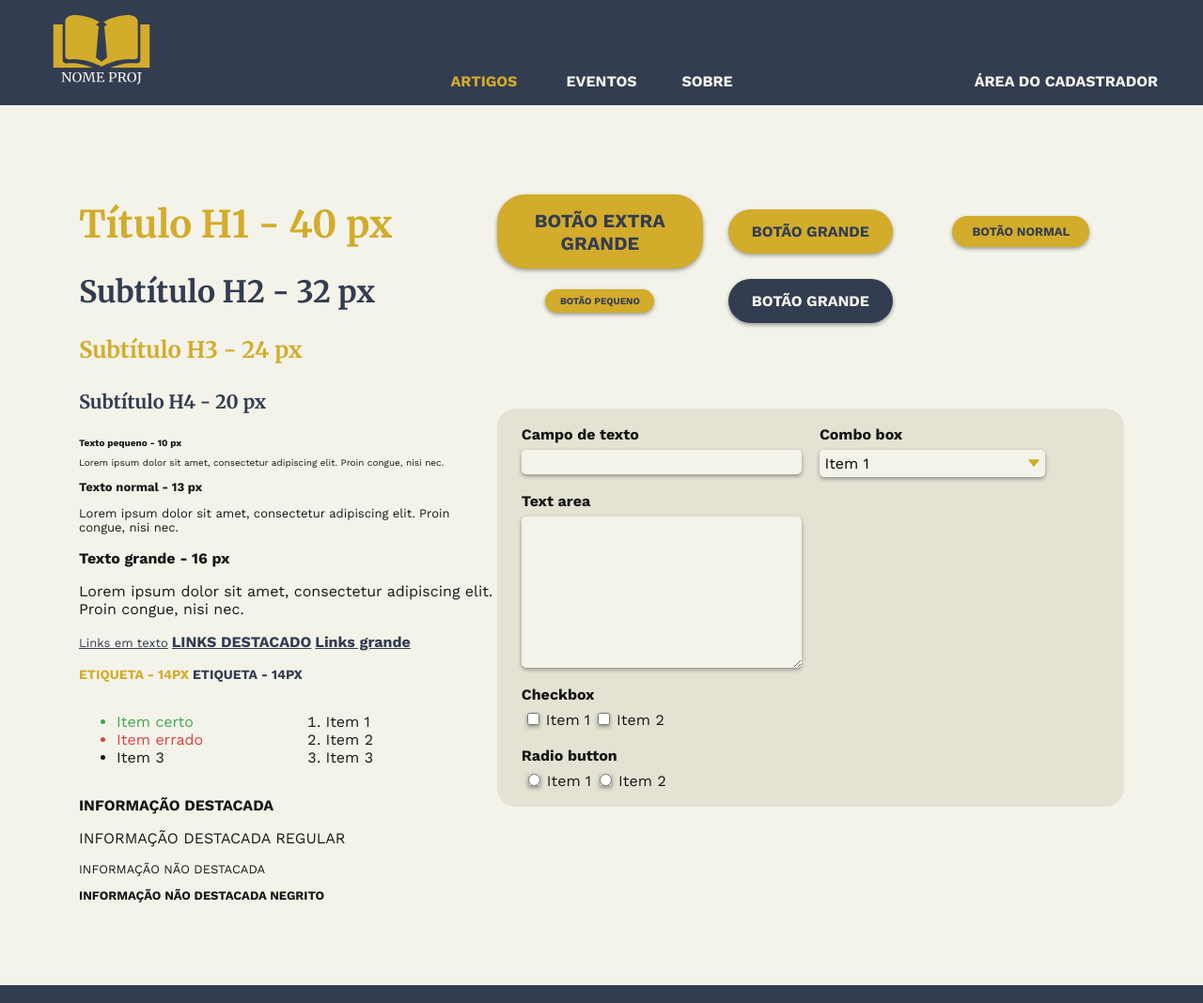
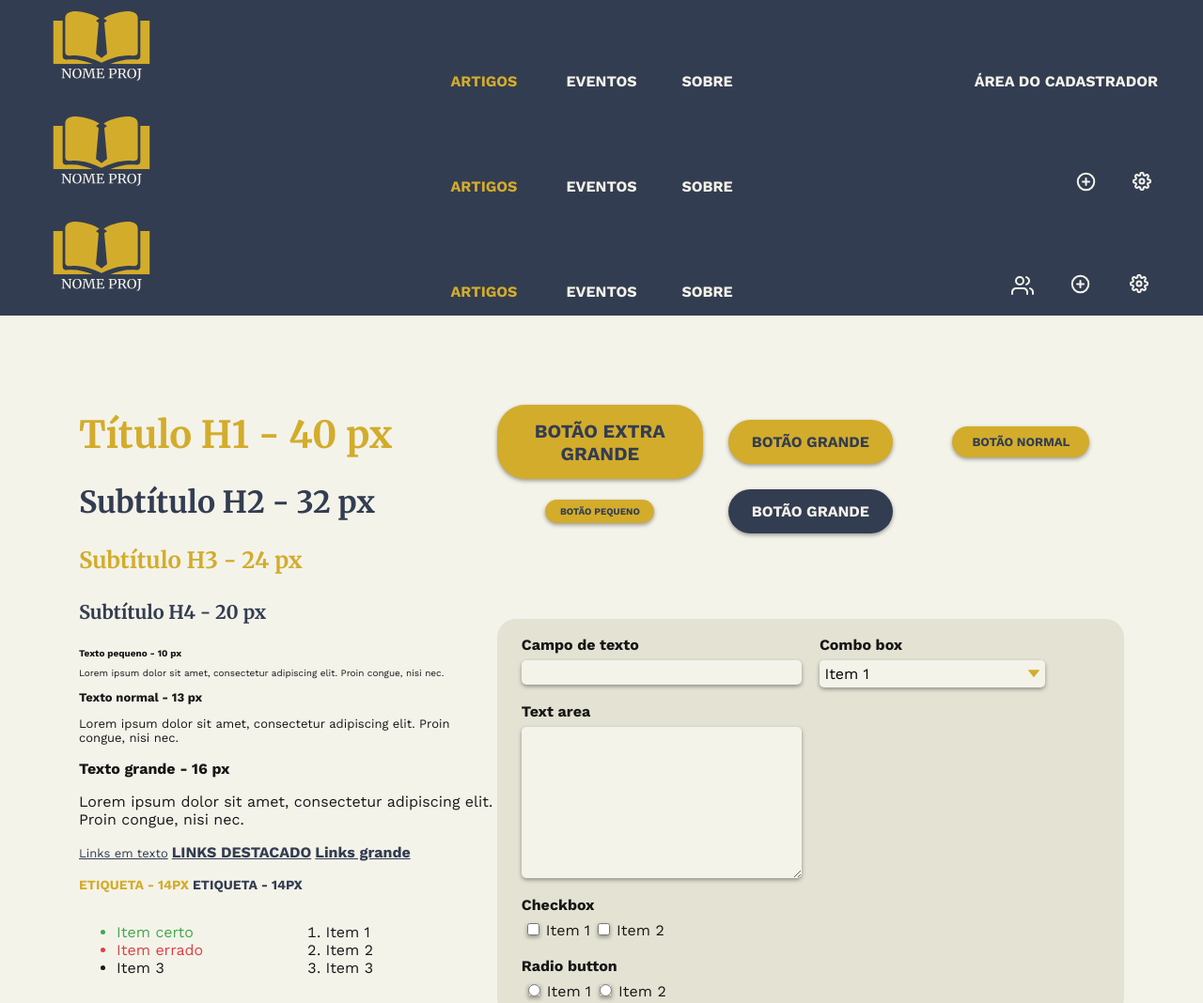
Before and after one commit to tartaponei/TrabAPS2022, a plain HTML site: page style-guide.html in a window 1280 px wide. Shown: the top 1068 px of the page at 94% size. Drawn offline with nearby package versions, Linux system fonts and the light colour scheme.

Commit message:
Guia de estilo finalizada, com todos os headers e menus

```diff
--- /dev/null
+++ b/components/header-adm.js
@@ -0,0 +1,108 @@
+class Header_Adm extends HTMLElement {
+    constructor() {
+      super();
+    }
+
+    connectedCallback() {
+        this.innerHTML = `
+        <div class="header adm">
+        <header>
+            <div class="grid-item left">
+                <a href="index.html">
+                    <img src="img/LOGO.svg" class = "logo" alt="">
+                </a>
+
+            </div>
+
+            <div class="grid-item center">
+                <nav id="nav-bar">
+                    <ul id="center-menu">
+                        <a class="nav-bar-a" href="#">
+                            <li class="nav-bar-item text focus">Artigos</li>
+                        </a>
+                        <a class="nav-bar-a" href="#">
+                            <li class="nav-bar-item text">Eventos</li>
+                        </a>
+                        <a class="nav-bar-a" href="#">
+                            <li class="nav-bar-item text">Sobre</li>
+                        </a>
+                    </ul>
+                </nav>
+            </div>
+
+            <div class="grid-item right">
+                <ul id="side-menu">
+                    <div class="botao-usuarios">
+                        <li class="text nav-bar-item usuarios">
+                            <button class="usuarios">
+                                <img src="./img/icon-usuarios.svg" onmouseover="this.src='./img/icon-usuarios-hover.svg';" onmouseout="this.src='./img/icon-usuarios.svg';" alt="">
+
+                                <div class="dropdown-content usuarios">
+                                    <ul class="dropdown-list usuarios">
+                                        <a href="" class="text dropdown-item">
+                                            <li>Todos os usuários</li>
+                                        </a>
+                                        <a href="" class="text dropdown-item">
+                                            <li>Solicitações de exclusão de conta</li>
+                                        </a>
+                                    </ul>
+                                </div>
+                            </button>
+                        </li>
+                    </div>
+
+                    <div class="botao-adicionar">
+                        <li class="text nav-bar-item adicionar">
+                            <button class="adicionar">
+                                <img src="./img/icon-adicionar.svg" onmouseover="this.src='./img/icon-adicionar-hover.svg';" onmouseout="this.src='./img/icon-adicionar.svg';" alt="">
+
+                                <div class="dropdown-content adicionar">
+                                    <ul class="dropdown-list adicionar">
+                                        <a href="" class="text dropdown-item">
+                                            <li>Novo autor/artigo</li>
+                                        </a>
+                                        <a href="" class="text dropdown-item">
+                                            <li>Novo evento</li>
+                                        </a>
+                                        <a href="" class="text dropdown-item">
+                                            <li>Visualizar meus eventos</li>
+                                        </a>
+                                        <a href="" class="text dropdown-item">
+                                            <li>Visualizar meus artigos</li>
+                                        </a>
+                                    </ul>
+                                </div>
+                            </button>
+                        </li>
+                    </div>
+
+                    <div class="botao-config">
+                        <li class="text nav-bar-item config">
+                            <button class="config">
+                                <img src="./img/icon-config.svg" onmouseover="this.src='./img/icon-config-hover.svg';" onmouseout="this.src='./img/icon-config.svg';" alt="">
+
+                                <div class="dropdown-content config">
+                                    <ul class="dropdown-list config">
+                                        <a href="" class="text dropdown-item">
+                                            <li>Meus dados</li>
+                                        </a>
+                                    </ul>
+                                    <ul class="dropdown-list config">
+                                        <a href="" class="text dropdown-item">
+                                            <li>Sair</li>
+                                        </a>
+                                    </ul>
+                                </div>
+                            </button>
+                        </li>
+                    </div>
+
+            </ul>
+            </div>
+        </header>
+    </div>
+`
+    }
+  }
+
+  customElements.define('header-adm', Header_Adm);
--- /dev/null
+++ b/components/header-cadastrado.js
@@ -0,0 +1,90 @@
+class Header_Cadastrado extends HTMLElement {
+    constructor() {
+      super();
+    }
+
+    connectedCallback() {
+        this.innerHTML = `
+        <div class="header cadastrador">
+        <header>
+            <div class="grid-item left">
+                <a href="index.html">
+                    <img src="img/LOGO.svg" class = "logo" alt="">
+                </a>
+
+            </div>
+
+            <div class="grid-item center">
+                <nav id="nav-bar">
+                    <ul id="center-menu">
+                        <a class="nav-bar-a" href="#">
+                            <li class="nav-bar-item text focus">Artigos</li>
+                        </a>
+                        <a class="nav-bar-a" href="#">
+                            <li class="nav-bar-item text">Eventos</li>
+                        </a>
+                        <a class="nav-bar-a" href="#">
+                            <li class="nav-bar-item text">Sobre</li>
+                        </a>
+                    </ul>
+                </nav>
+            </div>
+
+            <div class="grid-item right">
+                <ul id="side-menu">
+                    <div class="botao-adicionar">
+                        <li class="text nav-bar-item adicionar">
+                            <button class="adicionar">
+                                <img src="./img/icon-adicionar.svg" onmouseover="this.src='./img/icon-adicionar-hover.svg';" onmouseout="this.src='./img/icon-adicionar.svg';" alt="">
+
+                                <div class="dropdown-content adicionar">
+                                    <ul class="dropdown-list adicionar">
+                                        <a href="" class="text dropdown-item">
+                                            <li>Novo autor/artigo</li>
+                                        </a>
+                                        <a href="" class="text dropdown-item">
+                                            <li>Novo evento</li>
+                                        </a>
+                                        <a href="" class="text dropdown-item">
+                                            <li>Visualizar meus eventos</li>
+                                        </a>
+                                        <a href="" class="text dropdown-item">
+                                            <li>Visualizar meus artigos</li>
+                                        </a>
+                                    </ul>
+                                </div>
+                            </button>
+
+                        </li>
+                    </div>
+
+                    <div class="botao-config">
+                        <li class="text nav-bar-item config">
+                            <button class="config">
+                                <img src="./img/icon-config.svg" onmouseover="this.src='./img/icon-config-hover.svg';" onmouseout="this.src='./img/icon-config.svg';" alt="">
+
+                                <div class="dropdown-content config">
+                                    <ul class="dropdown-list config">
+                                        <a href="" class="text dropdown-item">
+                                            <li>Meus dados</li>
+                                        </a>
+                                    </ul>
+                                    <ul class="dropdown-list config">
+                                        <a href="" class="text dropdown-item">
+                                            <li>Sair</li>
+                                        </a>
+                                    </ul>
+                                </div>
+                            </button>
+                        </li>
+                    </div>
+
+            </ul>
+            </div>
+        </header>
+    </div>
+`
+    }
+  }
+
+  customElements.define('header-cadastrado', Header_Cadastrado);
--- /dev/null
+++ b/components/header-deslogado.js
@@ -0,0 +1,45 @@
+class Header_Deslogado extends HTMLElement {
+    constructor() {
+      super();
+    }
+
+    connectedCallback() {
+        this.innerHTML = `
+        <div class="header deslogado">
+            <header>
+                <div class="grid-item left">
+                    <a href="index.html">
+                        <img src="img/LOGO.svg" class = "logo" alt="">
+                    </a>
+
+                </div>
+
+                <div class="grid-item center">
+                    <nav id="nav-bar">
+                        <ul id="center-menu">
+                            <a class="nav-bar-a" href="#">
+                                <li class="nav-bar-item text focus">Artigos</li>
+                            </a>
+                            <a class="nav-bar-a" href="#">
+                                <li class="nav-bar-item text">Eventos</li>
+                            </a>
+                            <a class="nav-bar-a" href="#">
+                                <li class="nav-bar-item text">Sobre</li>
+                            </a>
+                        </ul>
+                    </nav>
+                </div>
+
+                <div class="grid-item right">
+                    <ul id="side-menu">
+                        <a class="nav-bar-a" href="#">
+                            <li class="text nav-bar-item">Área do Cadastrador</li>
+                        </a>
+                    </ul>
+                </div>
+            </header>
+        </div>`
+    }
+  }
+
+  customElements.define('header-deslogado', Header_Deslogado);
--- a/style-guide.html
+++ b/style-guide.html
@@ -8,40 +8,18 @@
     <link rel="stylesheet" href="./style/root.css">
     <link rel="stylesheet" href="./style/style-guide.css">
 
+    <script src="./components/header-deslogado.js"></script>
+    <script src="./components/header-cadastrado.js"></script>
+    <script src="./components/header-adm.js"></script>
+
     <title>Guia de Estilo</title>
 </head>
 <body>
-    <div class="header">
-        <header>
-            <div class="grid-item left">
-                <img src="img/LOGO.svg" class = "logo" alt="">
-            </div>
+    <header-deslogado></header-deslogado>
 
-            <div class="grid-item center">
-                <nav id="nav-bar">
-                    <ul id="center-menu">
-                        <a class="nav-bar-a" href="#">
-                            <li class="nav-bar-item text focus">Artigos</li>
-                        </a>
-                        <a class="nav-bar-a" href="#">
-                            <li class="nav-bar-item text">Eventos</li>
-                        </a>
-                        <a class="nav-bar-a" href="#">
-                            <li class="nav-bar-item text">Sobre</li>
-                        </a>
-                    </ul>
-                </nav>
-            </div>
+    <header-cadastrado></header-cadastrado>
 
-            <div class="grid-item right">
-                <ul id="side-menu">
-                    <a class="nav-bar-a" href="#">
-                        <li class="text nav-bar-item">Área do Cadastrador</li>
-                    </a>
-                </ul>
-            </div>
-        </header>
-    </div>
+    <header-adm></header-adm>
 
     <div class="content">
         <div class="left-content">
@@ -170,7 +148,9 @@
     <div class="footer">
         <footer>
             <div class="left-footer">
-                <img src="" class = "logo" alt="">
+                <a href="index.html">
+                    <img src="img/LOGO.svg" class = "logo" alt="">
+                </a>
             </div>
 
             <div class="center-footer">
--- a/style/root.css
+++ b/style/root.css
@@ -26,7 +26,7 @@
 }
 
 body, html {
-    width: fit-content;
+    /* width: fit-content; */
     margin: 0;
 }
 
@@ -123,6 +123,90 @@ a.nav-bar-a {
     color: var(--mostarda);
 }
 
+.header.cadastrador #side-menu {
+    display: grid;
+    grid-template-columns: 1fr 1fr;
+    gap: 27px;
+}
+
+.header.adm #side-menu {
+    display: grid;
+    grid-template-columns: 1fr 1fr 1fr;
+    gap: 27px;
+}
+
+.header .dropdown-content {
+    display: none;
+    position: absolute;
+    min-width: 160px;
+    right: 0;
+    box-shadow: var(--sombra);
+    border-radius: 5px;
+}
+
+.header .dropdown-content.adicionar {
+    margin-right: 7rem;
+}
+
+.header .dropdown-content.config {
+    margin-right: 3.5rem;
+}
+
+.header .dropdown-content.usuarios {
+    margin-right: 11rem;
+}
+
+.dropdown-list {
+    padding: 0;
+    border-radius: 5px;
+}
+
+.dropdown-list:hover {
+    display: block;
+}
+
+.header .dropdown-content a {
+    display: block;
+    padding: 8px 12px;
+    /* border-radius: 5px; */
+}
+
+.header .dropdown-content a:hover {
+    background-color: var(--mostarda);
+    display: block;
+}
+
+.nav-bar-item button {
+    border: 0;
+    background-color: var(--azul);
+}
+
+li.adicionar button:hover .dropdown-content.adicionar {
+    display:block;
+}
+
+li.config button:hover .dropdown-content.config {
+    display:block;
+}
+
+li.usuarios button:hover .dropdown-content.usuarios {
+    display:block;
+}
+
+.dropdown-list .dropdown-item {
+    color: var(--preto);
+    background-color: var(--amarelo-cinzento);
+    text-decoration: none;
+    list-style-type: none;
+    text-transform:none;
+    font-weight: 400;
+    text-align: left;
+}
+
+.dropdown-list .dropdown-item:visited {
+    color: var(--preto);
+}
+
 /* ================================== */
 /*               CONTENT              */
 /* ================================== */
@@ -139,6 +223,15 @@ footer, div.center-footer {
     display: grid;
     grid-template-columns: 1fr 1fr 1fr;
     padding: 2rem 3rem;
+}
+
+.footer .logo {
+    width: 150px;
+}
+
+.left-footer {
+    margin-top:20px;
+    margin-left: 10px;
 }
 
 div.center-footer {
```
Also changed, not shown: index.html (+10 -1 lines), img/icon-adicionar-hover.svg (added), img/icon-adicionar.svg (added), img/icon-config-hover.svg (added), img/icon-config.svg (added), img/icon-usuarios-hover.svg (added), img/icon-usuarios.svg (added), img/settings.svg (added).
